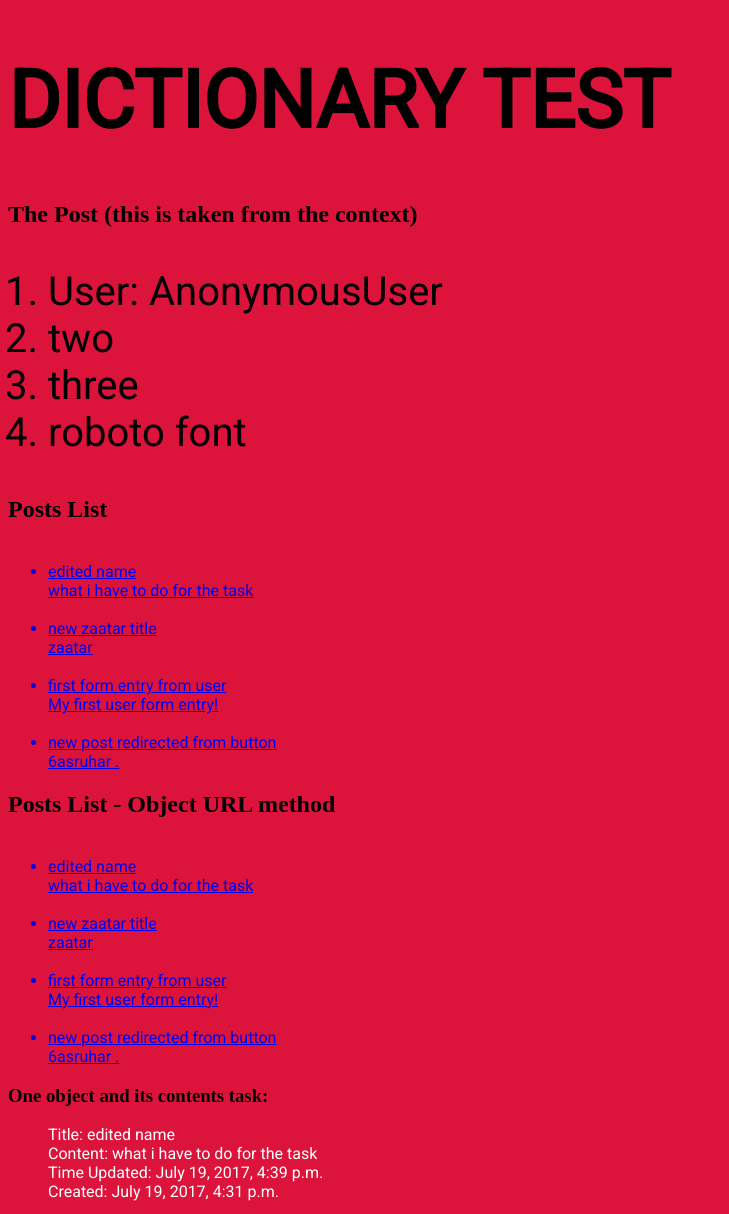
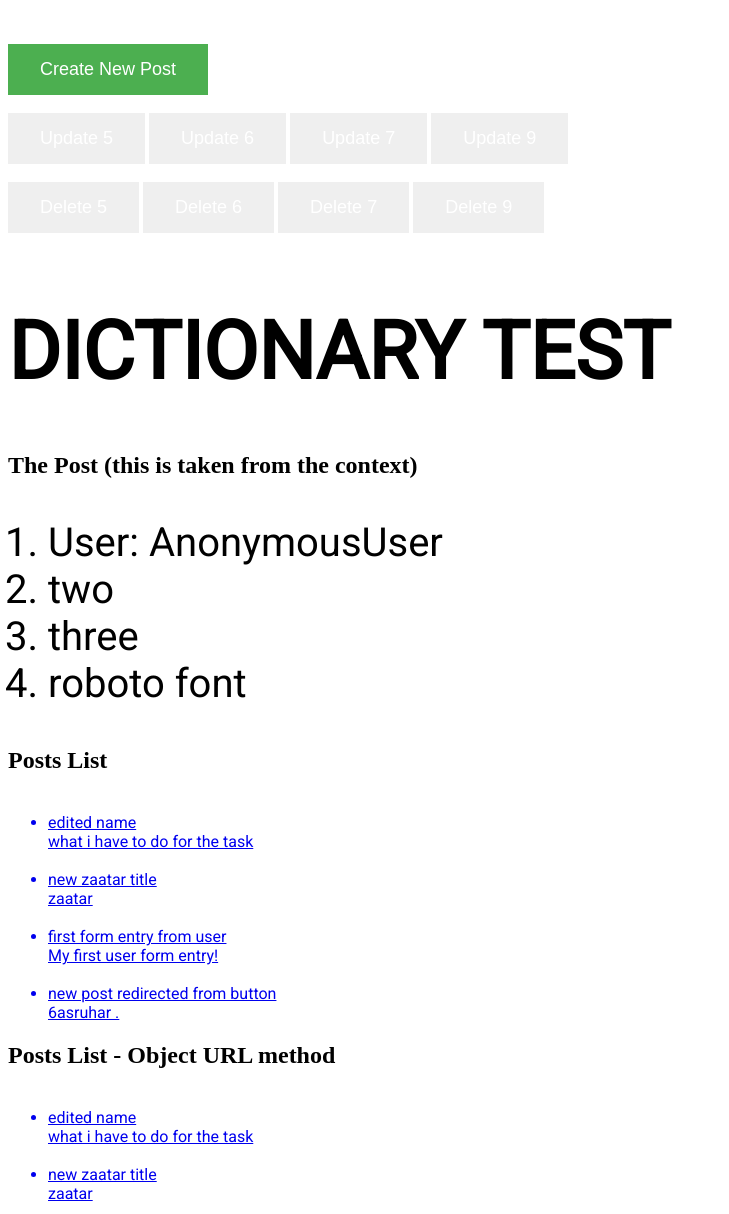
Before and after one commit to yalghanim/blogproject, a Django app: page /list/ in a window 1280 px wide. Shown: the top 1214 px of the page, without its empty margins (0-729 px from the left). Run offline with Django 3.2, Linux system fonts and the light colour scheme; data comes from the database, SQL or seed files in the repository; both versions use the stored data as it was after the commit.

Commit message:
update/create/delete forms

```diff
--- a/blogproject/post/templates/form.html
+++ b/blogproject/post/templates/form.html
@@ -15,7 +15,7 @@
 <form method="Post">
 {% csrf_token %}
 {{form.as_p}}<br>
-<input type="submit" value="Create Post">
+<input type="submit" value="Create Post" action="{% url 'posts:create' %}">
 </form>
 <br><br><br><br><br>
 <img src="http://www.osc.gov.on.ca/static/images/Stock/form-icon.png">
--- a/blogproject/post/templates/list.html
+++ b/blogproject/post/templates/list.html
@@ -1,11 +1,11 @@
 <!DOCTYPE html>
 <html>
 <head>
-	<title>DICTIONARY TEST</title>
+	<title>MOTHER LIST</title>
 	<style>
 	@import url('https://fonts.googleapis.com/css?family=Roboto');
 	body {
-		background-color: crimson;
+		background-color: white;
 	}
 	h1 {
 		font-size: 80px;
@@ -30,9 +30,40 @@
 	#new {
 		color: white;
 	}
+	#create {
+    background-color: #4CAF50;
+	}
+	button {
+    border: none;
+    color: white;
+    padding: 15px 32px;
+    text-align: center;
+    text-decoration: none;
+    display: inline-block;
+    font-size: 18px;
+	}
 	</style>
 </head>
 <body>
+{% if messages %}
+<ul class="messages">
+{% for message in messages %}
+<li{% if message.tags %} class="{{ message.tags }}"{% endif %}>{{message}}</li>
+{% endfor %}
+</ul>
+{% endif %}
+<br><br>
+<a href="../form"><button type="button" id="create">Create New Post
+</button></a>
+<br><br>
+{% for x in post_list %}
+		<a href="../update/{{x.id}}"><button type="button">Update {{x.id}}</button></a>
+	{% endfor %}
+<br><br>
+{% for x in post_list %}
+		<a href="../delete/{{x.id}}"><button type="button">Delete {{x.id}}</button></a>
+	{% endfor %}
+<br><br>
 <h1>DICTIONARY TEST</h1>
 <h2>The Post {{title}}</h2>
 <ol>
--- a/blogproject/post/urls.py
+++ b/blogproject/post/urls.py
@@ -4,7 +4,6 @@ from . import views
 urlpatterns = [
     url(r'^home/$', views.home, name="home"),
     url(r'^create/$', views.post_create, name="create"),
-    url(r'^update/$', views.post_update, name="update"),
     url(r'^delete/$', views.post_delete, name="delete"),
     url(r'^list/$', views.post_list, name="list"),
     url(r'^detail/$', views.post_detail, name="detail"),
@@ -14,7 +13,9 @@ urlpatterns = [
     url(r'^index/$', views.post_index, name="index"),
     url(r'^fourth/$', views.post_fourth, name="fourth"),
     url(r'^id/(?P<post_number>\d+)/$', views.post_id, name="id"),
-    url(r'^form/$',  views.post_create, name="form")
+    url(r'^form/$',  views.post_create, name="form"),
+    url(r'^update/(?P<post_number>\d+)/$', views.post_update, name="update"),
+    url(r'^delete/(?P<post_number>\d+)/$', views.post_delete, name="delete"),
 
 #carrot ^ defines where URL begins and dollar sign $ where URL ends
 ]
--- a/blogproject/post/views.py
+++ b/blogproject/post/views.py
@@ -1,8 +1,10 @@
-from django.shortcuts import render
+from django.shortcuts import render, redirect
 from django.http import HttpResponse
 from .models import Post
 from django.shortcuts import get_object_or_404
 from .forms import PostForm
+
+from django.contrib import messages
 
 def home(request):
 	return HttpResponse("<h1> شغال </h1><br><br><h3>THIS STUFF IS EASY</h3>")
@@ -45,8 +47,30 @@ def post_fourth(request):
 	return render(request, 'fourth.html', {})
 
 def post_create(request):
-	form = PostForm()
+	form = PostForm(request.POST or None)
+	if form.is_valid():
+		form.save()
+		messages.success(request, "Mabroooooook!!!!!")
+		return redirect("posts:list")
 	context = {
 		"form":form,
 	}
 	return render(request, 'form.html', context)
+
+def post_update(request, post_number):
+	post_object = get_object_or_404(Post, id=post_number)
+	form = PostForm(request.POST or None, instance=post_object)
+	if form.is_valid():
+		form.save()
+		messages.success(request, "zain sawait")
+		return redirect("posts:list")
+	context = {
+		"form": form,
+		"post_object": post_object,
+	}
+	return render(request, 'update.html', context)
+
+def post_delete(request, post_number):
+	Post.objects.get(id=post_number).delete()
+	messages.warning(request, "Haram alaik")
+	return redirect("posts:list")
```
Also changed, not shown: blogproject/post/templates/update.html (added, +27 -0 lines), blogproject/db.sqlite3.
